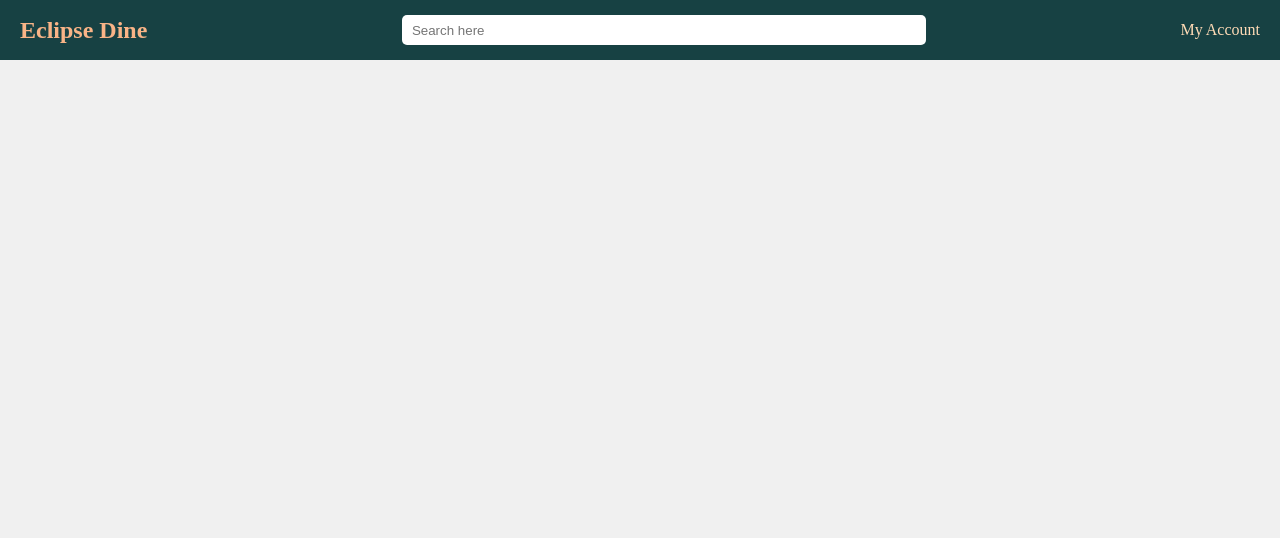
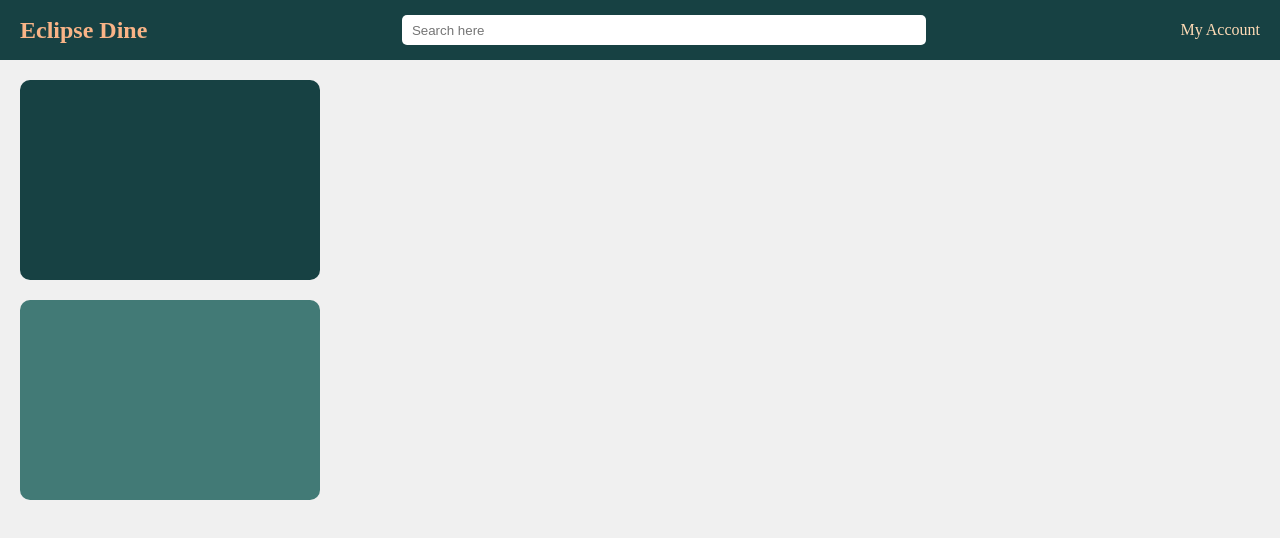
Before and after one commit to Mohammadhasan14/EclipseDine, a React (Vite) app: page / in a window 1280 px wide. Shown: the top 538 px of the page. Built offline with nearby package versions, Linux system fonts and the light colour scheme.

Commit message:
added-test cards

```diff
--- a/src/App.tsx
+++ b/src/App.tsx
@@ -4,7 +4,14 @@ import Navbar from "./components/Navbar"
 function App() {
 
   return (
-   <Navbar></Navbar>
+    <div>
+      <Navbar />
+      <div className="parent">
+        <div className="card-1">
+        </div>
+        <div className="card-2"></div>
+      </div>
+    </div>
   )
 }
 
--- a/src/components/Navbar.tsx
+++ b/src/components/Navbar.tsx
@@ -7,7 +7,6 @@ export default function Navbar() {
         <input className="search-bar" placeholder="Search here" type="text" />
         <div className="navbar-accont">My Account</div>
       </div>
-
     </div>
   )
 }
--- a/src/index.css
+++ b/src/index.css
@@ -1,46 +1,62 @@
 :root {
-  --bg-color: #f0f0f0;
-  --primary-bg-color: #174143;
-  --secondary-bg-color: #427A76;
-  --primary-text-color: #F9B487;
-  --secondary-text-color: #FFDBB6;
+    --bg-color: #f0f0f0;
+    --primary-bg-color: #174143;
+    --secondary-bg-color: #427A76;
+    --primary-text-color: #F9B487;
+    --secondary-text-color: #FFDBB6;
 }
 
-body{
+body {
     margin: 0;
     padding: 0;
     background-color: var(--bg-color);
 }
 
-.navbar-child{
+.navbar-child {
     display: flex;
     justify-content: space-between;
     align-items: center;
     height: 100%;
 }
 
-.navbar-parent{
+.navbar-parent {
     height: 60px;
     background-color: var(--primary-bg-color);
 }
 
-.navbar-brand-name{
+.navbar-brand-name {
     color: var(--primary-text-color);
     font-size: 24px;
     font-weight: bold;
     padding-left: 20px;
 }
 
-.navbar-accont{
+.navbar-accont {
     color: var(--secondary-text-color);
     font-size: 16px;
     padding-right: 20px;
 }
 
-.search-bar{
+.search-bar {
     width: 40%;
     height: 28px;
     border-radius: 5px;
     border: none;
     padding-left: 10px;
 }
+
+.card-1 {
+    background-color: var(--primary-bg-color);
+    width: 300px;
+    height: 200px;
+    margin: 20px;
+    border-radius: 10px;
+}
+
+.card-2 {
+    background-color: var(--secondary-bg-color);
+    width: 300px;
+    height: 200px;
+    margin: 20px;
+    border-radius: 10px;
+}
```
